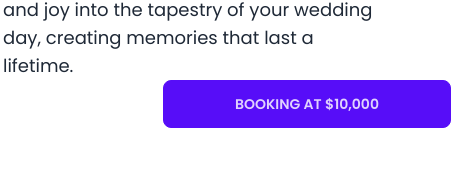
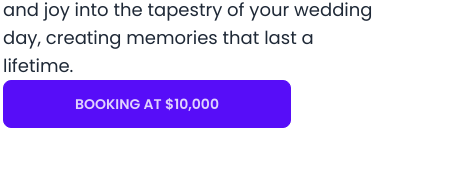
Before and after one commit to tarekibnkhayer/Celebration-Hub, a React (Vite) app: page /services/1 in a window 390 px wide. Shown: the part 1344-1522 px from the top of the page, 451 px wide, since content can reach past the window. Built offline with nearby package versions, Linux system fonts and the light colour scheme; no server answers; sample sign-in values are in the browser's storage.

Commit message:
service detail route is now responsive

```diff
--- a/src/pages/home/ServiceDetail.jsx
+++ b/src/pages/home/ServiceDetail.jsx
@@ -10,13 +10,13 @@ const ServiceDetail = () => {
     console.log(expectedService);
     const {image,name, price, details, short_description} = expectedService;
     return (
-        <div>
+        <div className="lg:max-w-6xl md:max-w-xl max-w-sm">
             <Navbar></Navbar>
            <p className="text-center text-5xl mt-10 mb-4 text-green-500 font-bold">{name}</p>
            <p className="text-center  text-xl mb-8 text-yellow-800">{short_description}</p>
            <img src={image} alt="" />
            <p className="mt-6 text-lg">{details}</p>
-           <button className="btn btn-primary  w-3/4 ml-40 mb-10">Booking at {price}</button>
+           <button className="btn btn-primary  w-3/4 lg:ml-40 mb-10">Booking at {price}</button>
         </div>
     );
 };
--- a/src/pages/register/Register.jsx
+++ b/src/pages/register/Register.jsx
@@ -19,7 +19,7 @@ const Register = () => {
         if(!/[A-Z]/.test(password)){
           return toast("password should have at least one uppercase character");
         }
-        if(!/[!@#$%^&*()_+{}\[\]:;<>,.?~\\/-]/.test(password)){
+        if(!/[!@#$%^&*()_+{}[\]:;<>,.?~\\/-]/.test(password)){
           return toast("please add at least a special character in your password!");
         }
         createUser(email, password)
```
